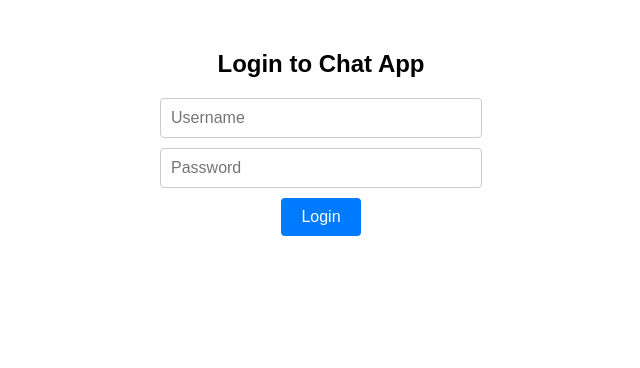
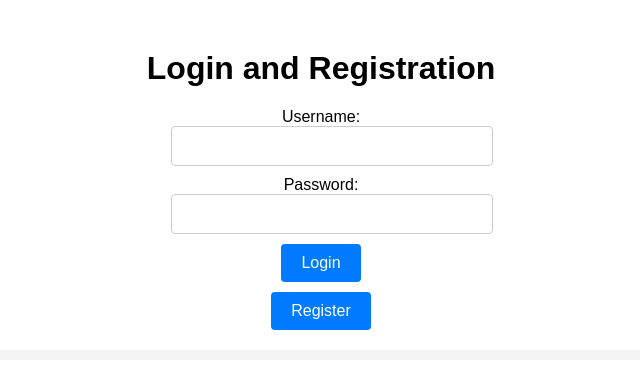
Before and after one commit to inai17ibar/react-chat-frontend, a React (Create React App) app: page / in a window 1280 px wide. Shown: the top 368 px of the page, without its empty margins (319-959 px from the left). Built offline with nearby package versions, Linux system fonts and the light colour scheme.

Commit message:
Register機能を実装した。

```diff
--- a/package.json
+++ b/package.json
@@ -6,6 +6,7 @@
     "@testing-library/jest-dom": "^5.17.0",
     "@testing-library/react": "^13.4.0",
     "@testing-library/user-event": "^13.5.0",
+    "axios": "^1.6.0",
     "react": "^18.2.0",
     "react-dom": "^18.2.0",
     "react-router-dom": "^6.18.0",
--- a/src/App.js
+++ b/src/App.js
@@ -1,4 +1,5 @@
 import React, { useState } from 'react';
+import axios from 'axios';
 import './App.css';
 import { BrowserRouter as Router, Routes, Route, useNavigate } from 'react-router-dom';
 import Chat from './Chat';
@@ -12,7 +13,7 @@ function LoginComponent() {
 
   const handleLogin = async () => {
     try {
-      const response = await fetch('http://localhost:8000/login', {
+      const response = await fetch('http://localhost:8000/auth/login', {
         method: 'POST',
         headers: {
           'Content-Type': 'application/json'
@@ -35,25 +36,44 @@ function LoginComponent() {
     }
   };
 
+  const handleRegister = async () => {
+    try {
+      await axios.post('http://localhost:8000/auth/register', { username, password });
+      setMessage('Registered successfully. You can now login.');
+      setTimeout(() => {
+        navigate("/chat");
+      }, 1000);
+    } catch (error) {
+      setMessage('Registration failed');
+    }
+  };
+
   return (
     <div className="App">
-      <h2>Login to Chat App</h2>
+    <h1>Login and Registration</h1>
+
     <div className="login-form">
+        <div>
+            <label>Username:</label>
             <input
-          type="text"
-          placeholder="Username"
                 value={username}
                 onChange={(e) => setUsername(e.target.value)}
             />
+        </div>
+        <div>
+            <label>Password:</label>
             <input
                 type="password"
-          placeholder="Password"
                 value={password}
                 onChange={(e) => setPassword(e.target.value)}
             />
+        </div>
+
         <button onClick={handleLogin}>Login</button>
+        <button onClick={handleRegister}>Register</button>
     </div>
-      {message && <p className="message">{message}</p>}
+
+    <div className="message">{message}</div>
     </div>
   );
 }
```
Also changed, not shown: 1 other file (tests, documents, lock files or other folders). Lines whose indentation alone changed are shown as unchanged.
